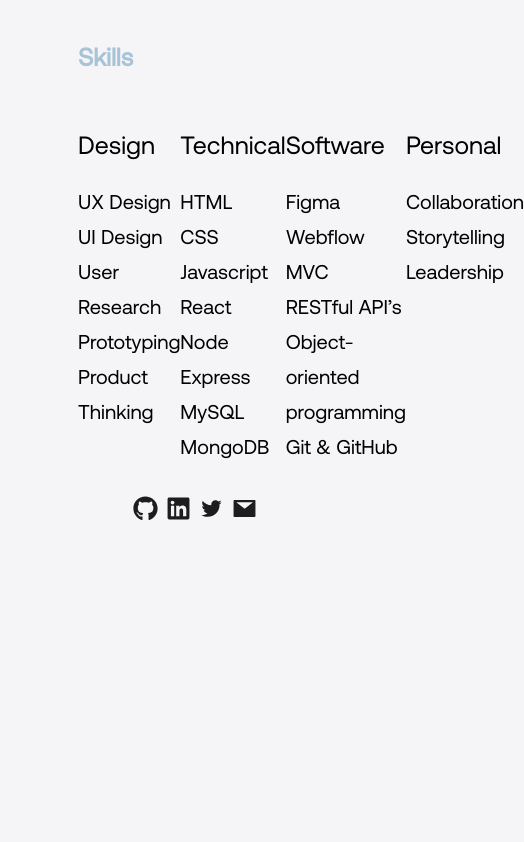
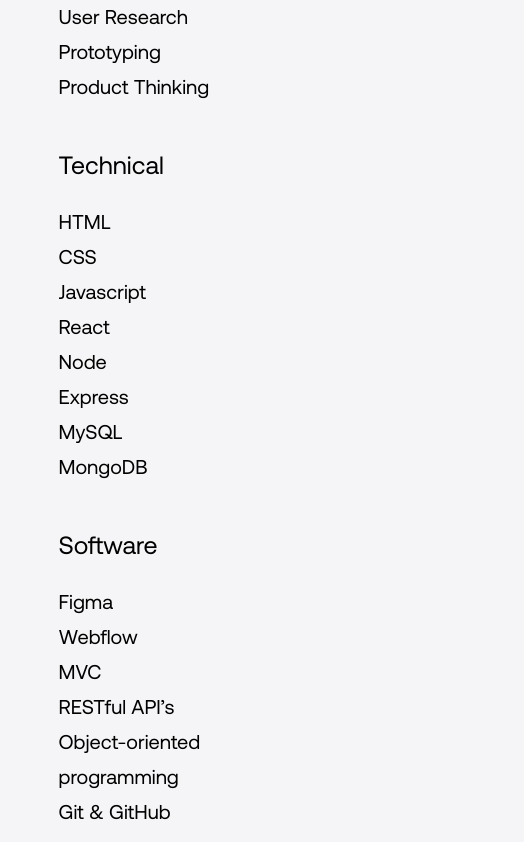
Before and after one commit to sophiehomer/react_portfolio, a React (Create React App) app: page /work in a window 390 px wide. Shown: the part 2363-3205 px from the top of the page, 524 px wide, since content can reach past the window. Before the commit the page ends 2891 px from the top, so only its background shows below. Built offline with nearby package versions, Linux system fonts and the light colour scheme.

Commit message:
more about me media queries

```diff
--- a/src/components/Footer/index.js
+++ b/src/components/Footer/index.js
@@ -11,7 +11,6 @@ const Footer = () => {
       <footer>
           <a href='https://github.com/sophiehomer' className='githubIcon'><FaGithub size={25}/></a>
           <a href='https://www.linkedin.com/in/sophie-homer-94603633/' className='linkedInIcon'><FaLinkedin size={25}/></a>
-          <a href='https://twitter.com/sophiehomerr' className='twitterIcon'><AiOutlineTwitter size={25}/></a>
           <a href='mailto:sophiehomer94@gmail.com' className='emailIcon'><AiFillMail size={25}/></a>
       </footer>
   )
--- a/src/index.css
+++ b/src/index.css
@@ -215,8 +215,7 @@ font-size: 25px;
 /* color: #6E6E73; */
 /* color: #A8D80A; */
 color:#A8C3D6;
-font-family: aeonik-regular, sans-serif;
-
+font-family: aeonik-regular, sans-serif !important;
 }
 
 .firstSummary,
@@ -1098,8 +1097,32 @@ footer {
 
       }
 
+/* -------------------------- MORE ABOUT ME MEDIA QUERIES --------------------------- */
+@media only screen and (max-width: 1269px) {
+ .moreAboutMeContainer {
+  padding-left: 15%;
+  padding-right: 15%;
+ }
+}
 
+@media only screen and (max-width: 900px) {
+  .skillsContainer {
+    display: flex;
+    flex-direction: column;
+  }
 
+  .moreAboutMeContainer {
+    padding-top: 4%;
+  }
+
+  .first,
+  .second,
+  .third,
+  .fourth {
+    margin-bottom: 0%;
+  }
+
+ }
 
 
 
```
